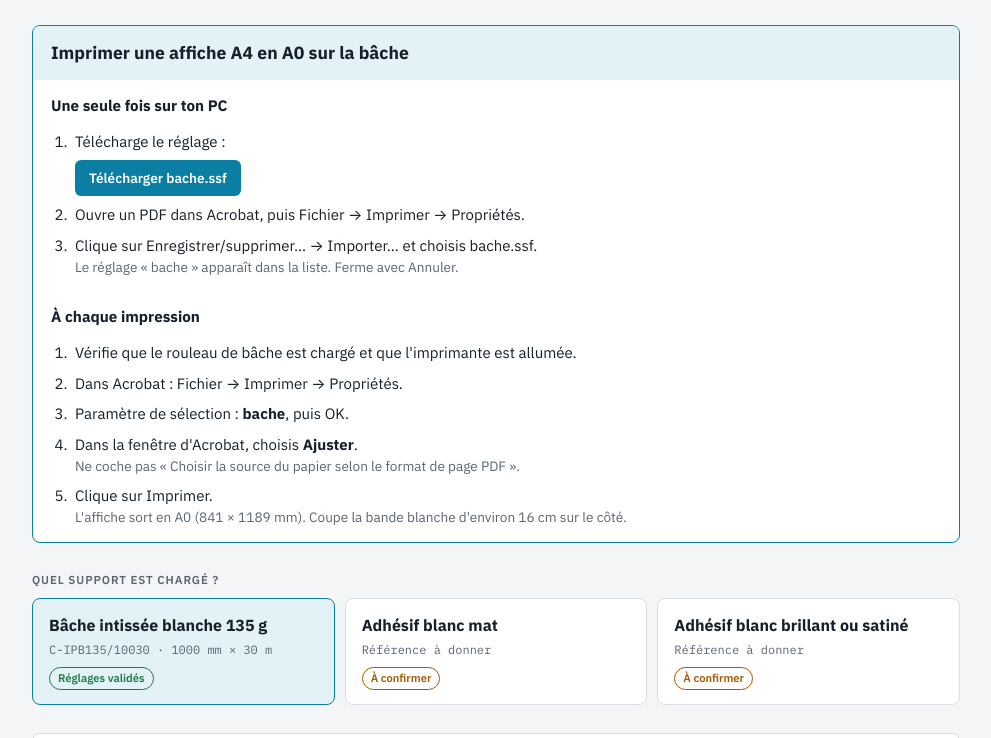
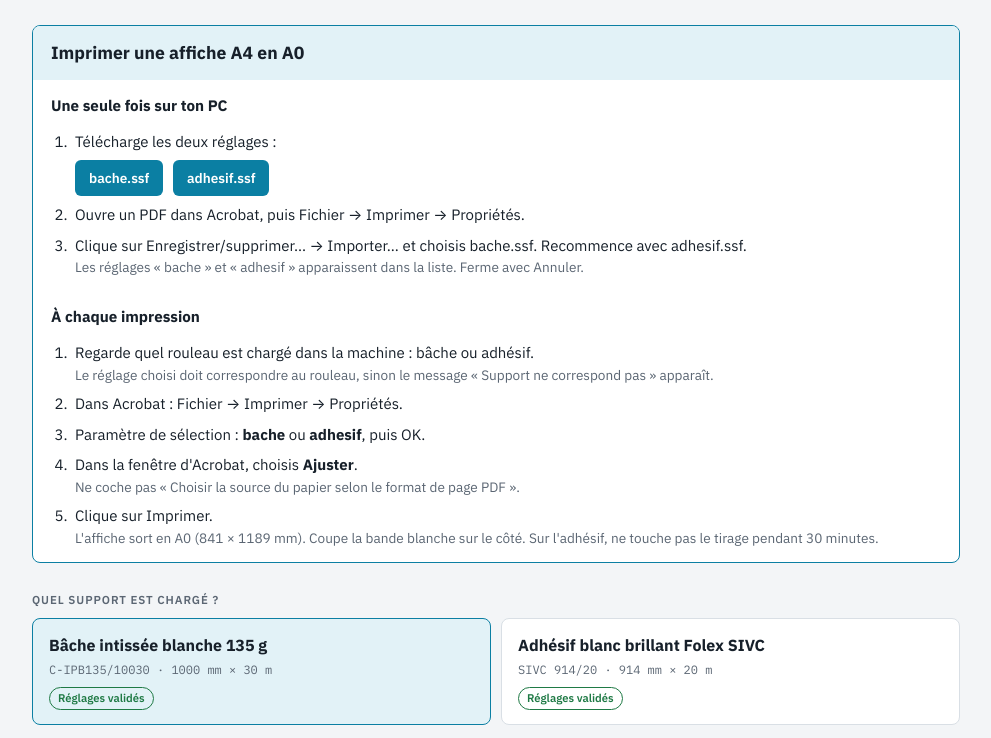
Before and after one commit to kyllox57300-web/reglages-t7200, a plain HTML site: page index.html in a window 1280 px wide. Shown: the part 138-876 px from the top of the page, without its empty margins (144-1135 px from the left). Drawn offline with Linux system fonts and the light colour scheme.

Commit message:
Ajoute le réglage adhesif.ssf (Folex SIVC brillant 914 mm)
Co-Authored-By: Claude Opus 5.5 <noreply@anthropic.com>
Claude-Session: https://claude.ai/code/session_017E4SAUskLtr6mkEtBR9ztS

```diff
--- a/index.html
+++ b/index.html
@@ -93,20 +93,20 @@ footer{color:var(--muted);font-size:.82rem}
   </header>
 
   <section class="howto">
-    <h2>Imprimer une affiche A4 en A0 sur la bâche</h2>
+    <h2>Imprimer une affiche A4 en A0</h2>
     <h3>Une seule fois sur ton PC</h3>
     <ol class="todo">
-      <li>Télécharge le réglage :<span><a class="dl" href="bache.ssf" download>Télécharger bache.ssf</a></span></li>
+      <li>Télécharge les deux réglages :<span><a class="dl" href="bache.ssf" download>bache.ssf</a> &nbsp; <a class="dl" href="adhesif.ssf" download>adhesif.ssf</a></span></li>
       <li>Ouvre un PDF dans Acrobat, puis Fichier → Imprimer → Propriétés.</li>
-      <li>Clique sur Enregistrer/supprimer… → Importer… et choisis bache.ssf.<span>Le réglage « bache » apparaît dans la liste. Ferme avec Annuler.</span></li>
+      <li>Clique sur Enregistrer/supprimer… → Importer… et choisis bache.ssf. Recommence avec adhesif.ssf.<span>Les réglages « bache » et « adhesif » apparaissent dans la liste. Ferme avec Annuler.</span></li>
     </ol>
     <h3>À chaque impression</h3>
     <ol class="todo">
-      <li>Vérifie que le rouleau de bâche est chargé et que l'imprimante est allumée.</li>
+      <li>Regarde quel rouleau est chargé dans la machine : bâche ou adhésif.<span>Le réglage choisi doit correspondre au rouleau, sinon le message « Support ne correspond pas » apparaît.</span></li>
       <li>Dans Acrobat : Fichier → Imprimer → Propriétés.</li>
-      <li>Paramètre de sélection : <b>bache</b>, puis OK.</li>
+      <li>Paramètre de sélection : <b>bache</b> ou <b>adhesif</b>, puis OK.</li>
       <li>Dans la fenêtre d'Acrobat, choisis <b>Ajuster</b>.<span>Ne coche pas « Choisir la source du papier selon le format de page PDF ».</span></li>
-      <li>Clique sur Imprimer.<span>L'affiche sort en A0 (841 × 1189 mm). Coupe la bande blanche d'environ 16 cm sur le côté.</span></li>
+      <li>Clique sur Imprimer.<span>L'affiche sort en A0 (841 × 1189 mm). Coupe la bande blanche sur le côté. Sur l'adhésif, ne touche pas le tirage pendant 30 minutes.</span></li>
     </ol>
   </section>
 
@@ -179,68 +179,37 @@ const PAPERS = [
     note:null
   },
   {
-    id:"adhesif-mat",
-    name:"Adhésif blanc mat",
-    ref:"Référence à donner",
-    status:"todo",
+    id:"adhesif-brillant",
+    name:"Adhésif blanc brillant Folex SIVC",
+    ref:"SIVC 914/20 · 914 mm × 20 m",
+    status:"ok",
     printer:[
-      ["Type de papier","Enhanced Matte Paper","Doit être identique au pilote."],
-      ["Écart du plateau","Large","Support épais avec son dorsal : la tête doit passer au-dessus."],
-      ["Face imprimée","Face vinyle / papier, jamais le dorsal"],
+      ["Type de papier","Premium Glossy Photo Paper","Doit être identique au pilote."],
+      ["Écart du plateau","Large","Support épais avec son dorsal papier."],
+      ["Face imprimée","Face vinyle brillante, jamais le dorsal"],
       ["Avance papier","Réglage avec l'adhésif chargé"]
     ],
     driver:[
       ["Source","Papier rouleau"],
-      ["Support","Enhanced Matte Paper",null,true],
-      ["Largeur du rouleau","Largeur réelle du rouleau (Obt. infos)",null,true],
-      ["Taille","Personnalisée : largeur du rouleau − 10 mm"],
+      ["Support","Premium Glossy Photo Paper",null,true],
+      ["Largeur du rouleau","36 pouces (914 mm)",null,true],
+      ["Taille","Série A → A0"],
       ["Ajuster à la largeur du papier rouleau","off"],
       ["Sans marges","off"],
       ["Qualité","Avancé"],
       ["Couleur","Couleur"],
-      ["Mode","EPSON Standard (sRGB)"],
+      ["Mode","Présentations et graphiques","Couleurs plus vives pour les affiches."],
       ["Qualité","Qualité maximale - 720 × 1440 ppp",null,true],
       ["Vitesse rapide","off"],
-      ["Détails plus fins","on"]
+      ["Détails plus fins","on"],
+      ["Paramètre de sélection","adhesif","Enregistré sous ce nom : il suffit de le choisir."]
     ],
     file:[
-      ["Largeur du document","Largeur du rouleau − 10 mm"],
+      ["Format du PDF","A4, agrandi en A0 par Acrobat (Ajuster)"],
       ["Résolution","150 à 300 dpi à la taille finale"],
       ["Couleurs","RVB (sRGB)"]
     ],
-    note:"Vérifie que cet adhésif est prévu pour les <b>encres à eau (aqueuses / pigmentaires)</b>. Un adhésif pour éco-solvant ou latex ne séchera pas sur une T7200. Laisse sécher 10 à 15 minutes avant de poser ou de plastifier."
-  },
-  {
-    id:"adhesif-brillant",
-    name:"Adhésif blanc brillant ou satiné",
-    ref:"Référence à donner",
-    status:"todo",
-    printer:[
-      ["Type de papier","Premium Semigloss Photo Paper","Utilise le Noir Photo, adapté aux surfaces brillantes."],
-      ["Écart du plateau","Large"],
-      ["Temps de séchage par passe","Augmenter un peu si l'encre bave"],
-      ["Avance papier","Réglage avec l'adhésif chargé"]
-    ],
-    driver:[
-      ["Source","Papier rouleau"],
-      ["Support","Premium Semigloss Photo Paper",null,true],
-      ["Largeur du rouleau","Largeur réelle du rouleau (Obt. infos)",null,true],
-      ["Taille","Personnalisée : largeur du rouleau − 10 mm"],
-      ["Ajuster à la largeur du papier rouleau","off"],
-      ["Sans marges","off"],
-      ["Qualité","Avancé"],
-      ["Couleur","Couleur"],
-      ["Mode","EPSON Standard (sRGB)"],
-      ["Qualité","Qualité maximale - 720 × 1440 ppp",null,true],
-      ["Vitesse rapide","off"],
-      ["Détails plus fins","on"]
-    ],
-    file:[
-      ["Largeur du document","Largeur du rouleau − 10 mm"],
-      ["Résolution","150 à 300 dpi à la taille finale"],
-      ["Couleurs","RVB (sRGB)"]
-    ],
-    note:"Vérifie que cet adhésif est prévu pour les <b>encres à eau</b>. Sur un support brillant, l'encre sèche plus lentement : ne touche pas le tirage pendant au moins 30 minutes."
+    note:"Sur ce vinyle brillant, l'encre sèche lentement : ne touche pas le tirage pendant au moins 30 minutes. Si l'encre part encore au doigt après ce délai, ce support n'est pas compatible avec les encres à eau de la T7200."
   }
 ];
 
```
Also changed, not shown: 1 other file.
